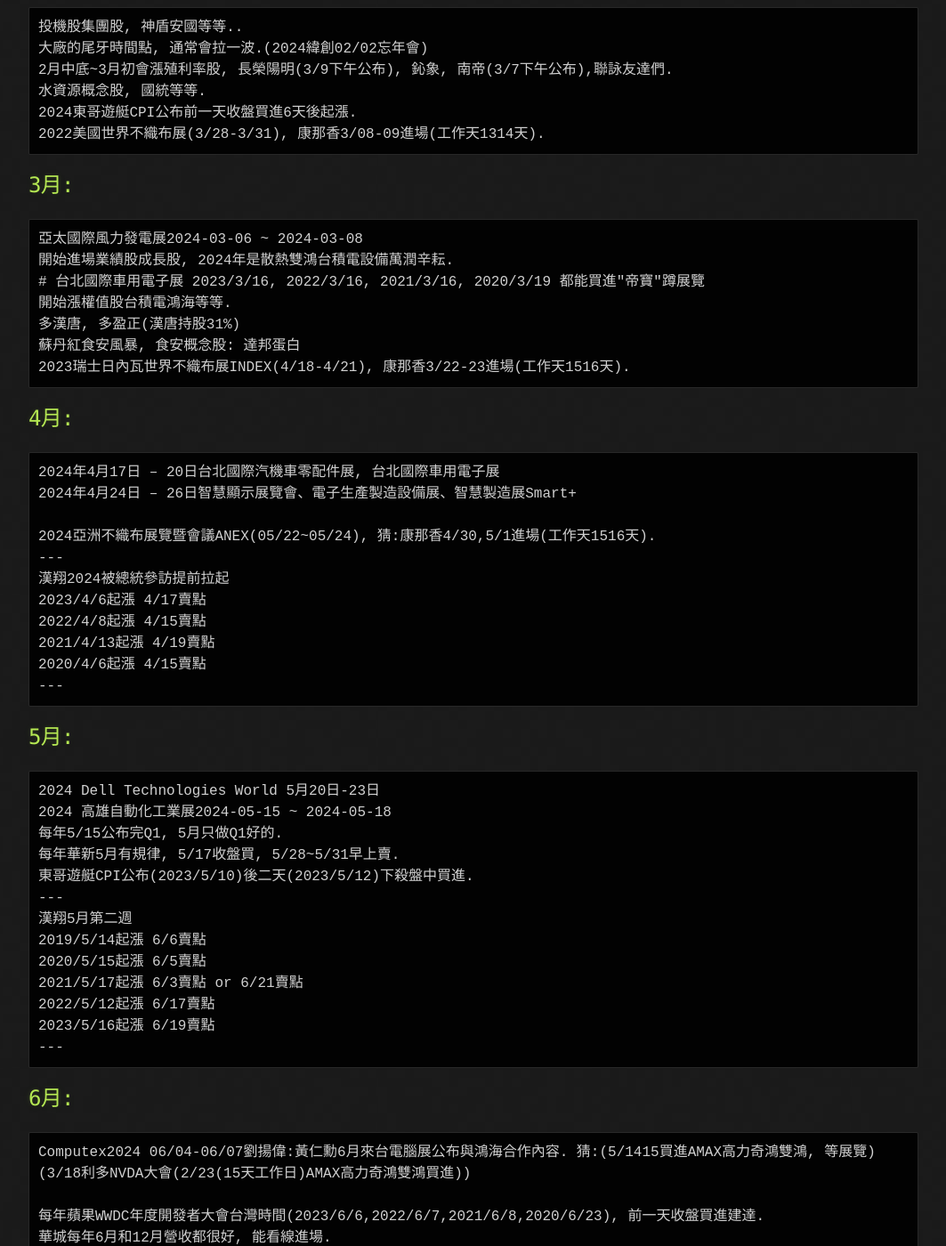
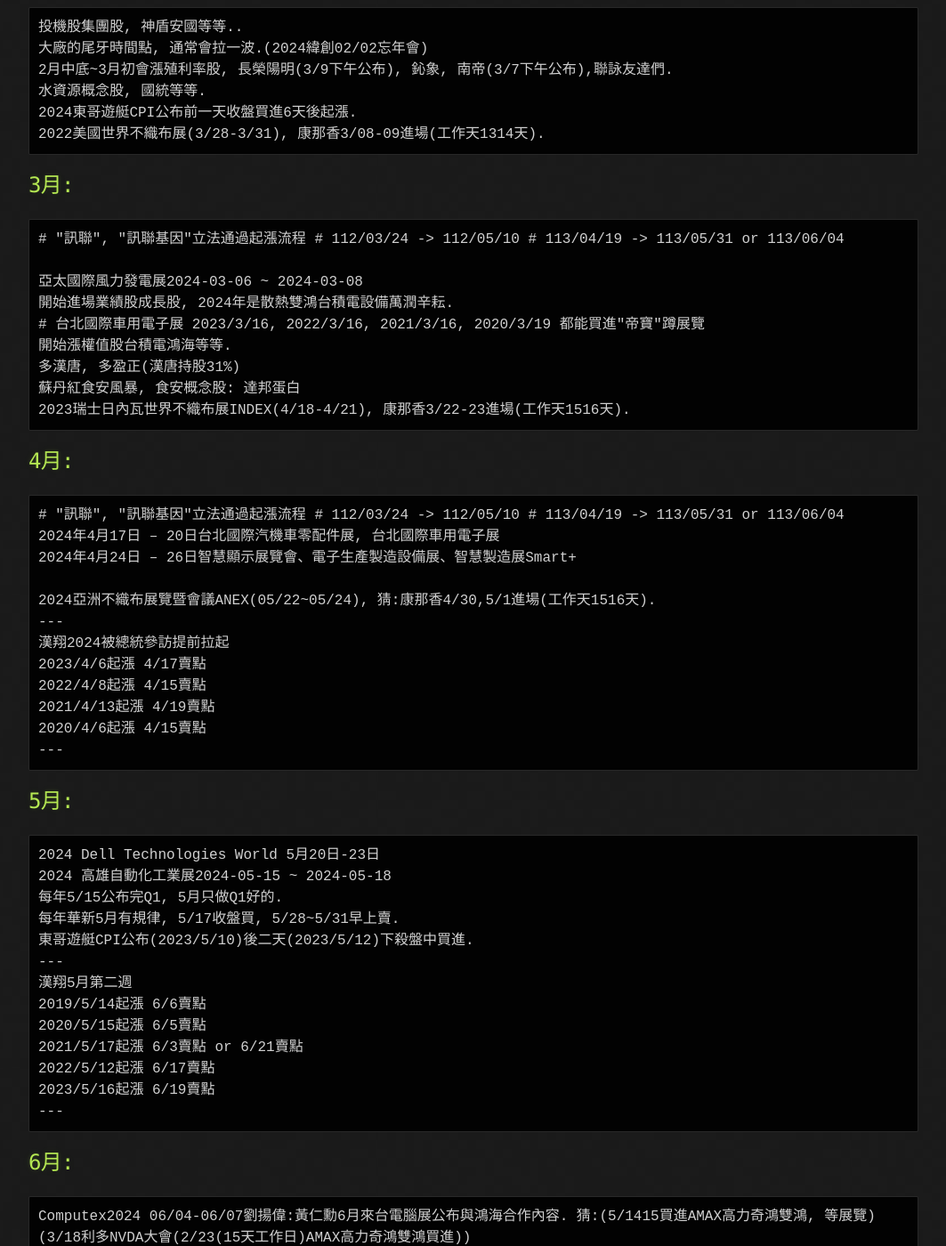
Before and after one commit to lepg5487/Stock_God, a Jekyll site: the page built from experience.md, in a window 1280 px wide and 1400 px high, scrolled down 1992 px. Shown: the whole window at 89% size, without its empty margins (108-1171 px from the left). Built offline with Jekyll 4.4.1, drawn with Linux system fonts in a browser that asks for light colours; our own code applies the rules of GitHub Pages for plain Markdown files; some of the changed text lies outside the part shown.

Commit message:
Update experience.md

````diff
--- a/experience.md
+++ b/experience.md
@@ -78,6 +78,8 @@
 ```
 ## 3月:
 ```
+# "訊聯", "訊聯基因"立法通過起漲流程 # 112/03/24 -> 112/05/10 # 113/04/19 -> 113/05/31 or 113/06/04
+
 亞太國際風力發電展2024-03-06 ~ 2024-03-08
 開始進場業績股成長股, 2024年是散熱雙鴻台積電設備萬潤辛耘.
 # 台北國際車用電子展 2023/3/16, 2022/3/16, 2021/3/16, 2020/3/19 都能買進"帝寶"蹲展覽
@@ -88,6 +90,7 @@
 ```
 ## 4月:
 ```
+# "訊聯", "訊聯基因"立法通過起漲流程 # 112/03/24 -> 112/05/10 # 113/04/19 -> 113/05/31 or 113/06/04
 2024年4月17日 – 20日台北國際汽機車零配件展, 台北國際車用電子展
 2024年4月24日 – 26日智慧顯示展覽會、電子生產製造設備展、智慧製造展Smart+
 
@@ -129,6 +132,7 @@
 ## 7月:
 ```
 下跌800家時再進場展覽個股, 2024秋季旅展08/16 ~ 08/19, "7/15附近進場"
+07 /04 ~ 07 / 08 台中自動化工業展
 2024年07月09日-07月11日, SEMICON WEST 美國國際半導體展 Exhibitor: 中菲行, 辛耘
 2024 台北國際自動化工業大展-2024/8/21(三)-8/24(六)
 亞洲生技大展(2023/7/17沒發生),
````
